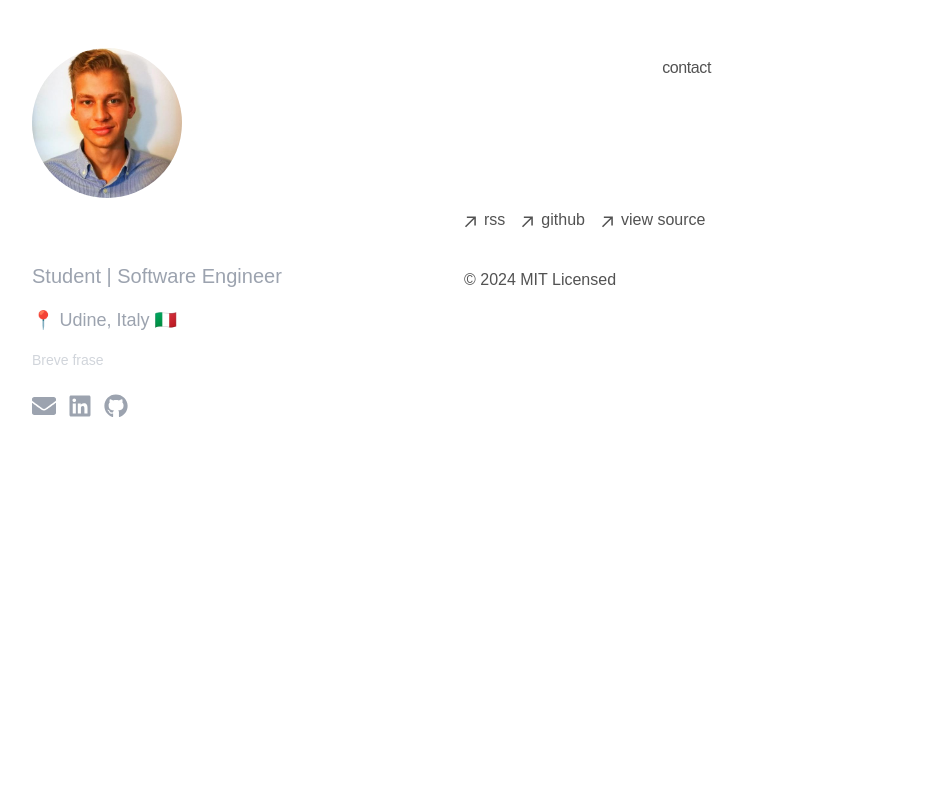
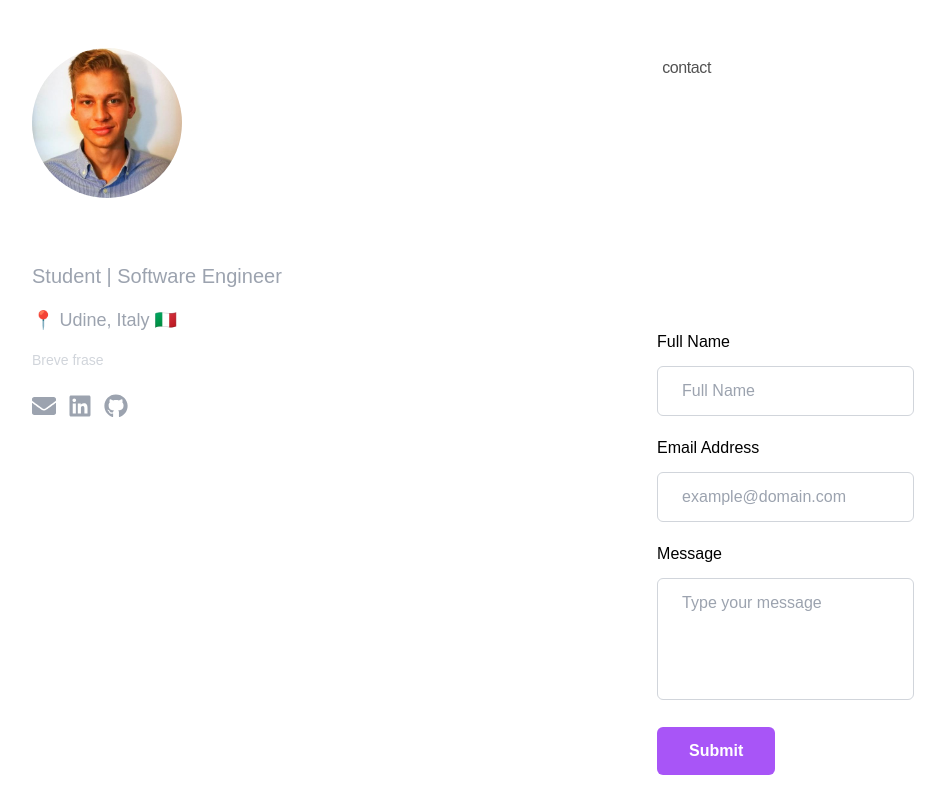
Before and after one commit to josedallatorre/josedallatorre.github.io, a Next.js app: page /contact in a window 1280 px wide. Shown: the top 800 px of the page, without its empty margins (96-1041 px from the left). Built offline with nearby package versions, Linux system fonts and the light colour scheme.

Commit message:
feat: added form to contact page

```diff
--- a/app/contact/page.tsx
+++ b/app/contact/page.tsx
@@ -1,3 +1,9 @@
+import Contact from '@/components/contact';
+
 export default function Page() {
-  return (<p>contact page</p>);
+  return (
+    <main className='flex min-h-screen flex-col items-center justify-center p-24 bg-white'>
+      <Contact />
+    </main>
+  )
 }
```
